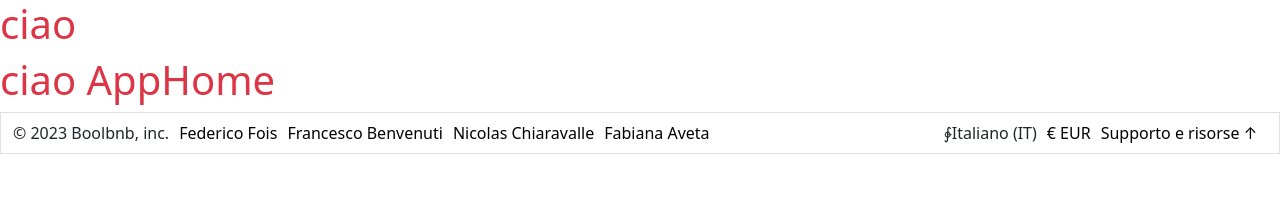
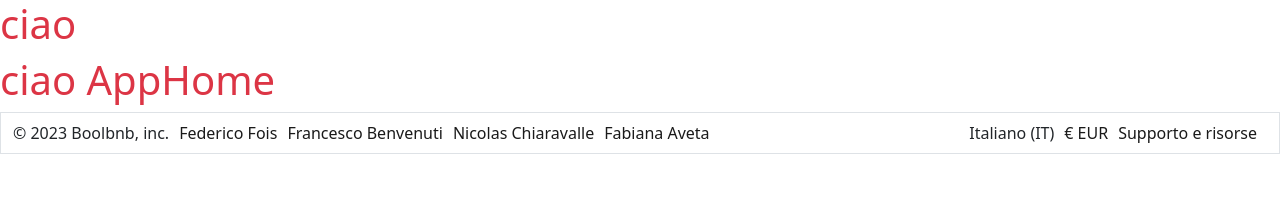
Before and after one commit to Chiaravalle04/boolbnb-fe, a Vue app: page / in a window 1280 px wide. Shown: the top 211 px of the page. Built offline with nearby package versions, Linux system fonts and the light colour scheme; no server answers.

Commit message:
cambio colore

```diff
--- a/src/components/AppFooter.vue
+++ b/src/components/AppFooter.vue
@@ -51,7 +51,7 @@ export default {
       <div class="content-sx">
         <ul class="d-flex p-0 m-0">
           <li>
-            &ClockwiseContourIntegral;Italiano (IT)
+            <i class="fa-solid fa-globe"></i> Italiano (IT)
           </li>
           <li>
             <a href="">
@@ -60,7 +60,7 @@ export default {
           </li>
           <li>
             <a href="">
-              Supporto e risorse &UpArrow;
+              Supporto e risorse <i class="fa-solid fa-angle-up"></i>
             </a>
           </li>
         </ul>
@@ -76,7 +76,7 @@ li{
   margin-right: 10px;
 
   a{
-    color: black;
+    color: rgb(26, 26, 26);
     text-decoration: none;
   }
 }
```
